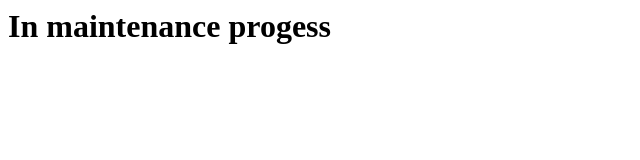
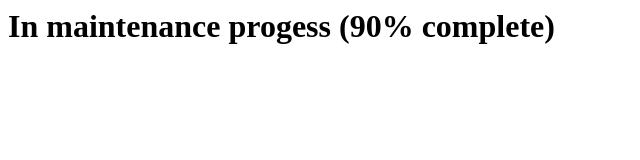
Before and after one commit to chezzakowo/chezzakowo, a plain HTML site: page web/index.html in a window 1280 px wide. Shown: the whole page, without its empty margins (0-640 px from the left). Drawn offline with Linux system fonts and the light colour scheme.

Commit message:
Update index.html

```diff
--- a/web/index.html
+++ b/web/index.html
@@ -1 +1 @@
-<h1>In maintenance progess</h1>
+<h1>In maintenance progess (90% complete)</h1>
```
